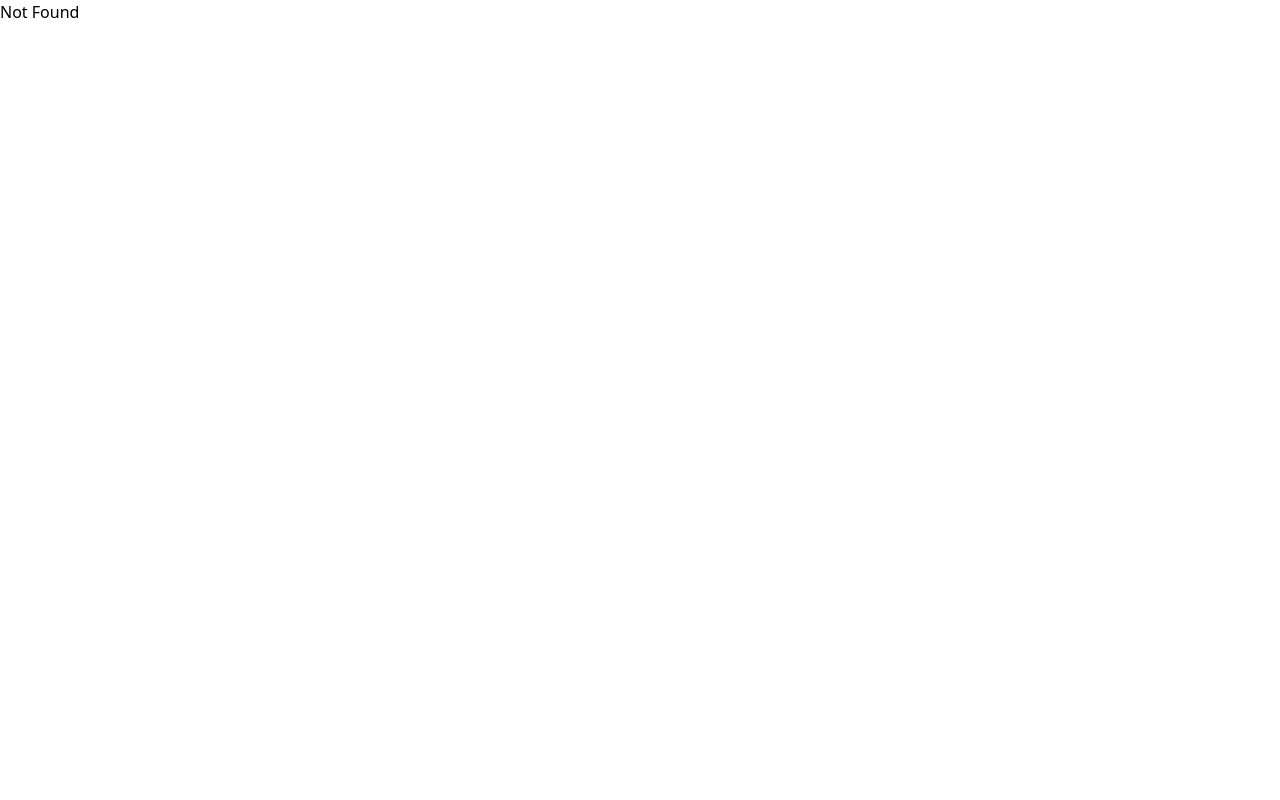
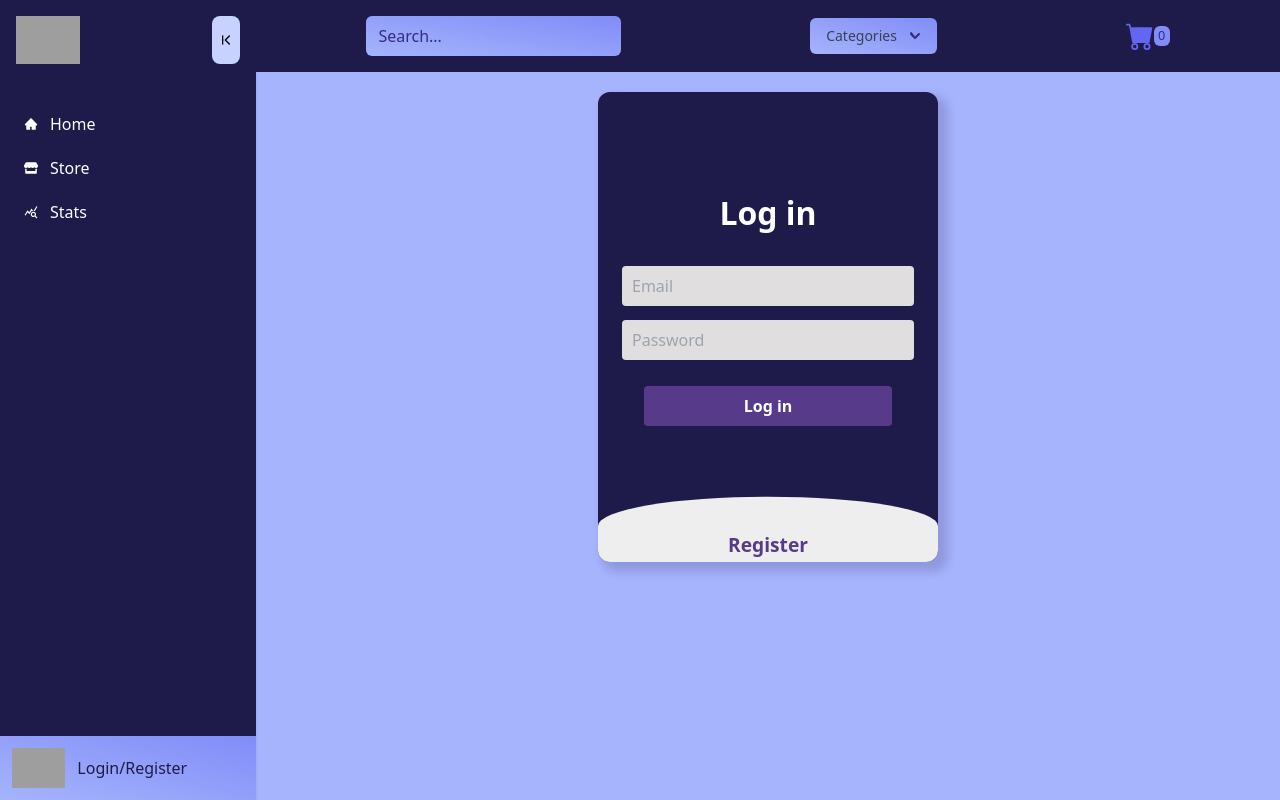
Before and after one commit to DavidGatto/eccomerce-nft, a React (Vite) app: page /login in a window 1280 px wide. Built offline with nearby package versions, Linux system fonts and the light colour scheme; grey boxes are pictures that could not be loaded.

Commit message:
Add filtered search and start designing login

```diff
--- a/src/App.jsx
+++ b/src/App.jsx
@@ -6,11 +6,14 @@ import { ItemDetailContainer } from "./components/pages/ItemDetailContainer/Item
 import { Layout } from "./components/layouts/Layout";
 import CartContextComponent from "./Context/CartContext";
 import Checkout from "./components/pages/Checkout/Checkout";
+import { SearchProvider } from "./Context/searchContext";
+import { Login } from "./components/pages/Login/Login";
 
 function App() {
   return (
     <BrowserRouter>
       <CartContextComponent>
+        <SearchProvider>
           <Routes>
             <Route element={<Layout />}>
               <Route path="/store" element={<ItemListContainer />} />
@@ -22,9 +25,11 @@ function App() {
               <Route path="/cart" element={<CartContainer />} />
               <Route path="/itemDetail/:id" element={<ItemDetailContainer />} />
               <Route path="/checkout" element={<Checkout />} />
+              <Route path="/login" element={<Login />} />
             </Route>
             <Route path="*" element={<h1>Not Found</h1>} />
           </Routes>
+        </SearchProvider>
       </CartContextComponent>
     </BrowserRouter>
   );
--- /dev/null
+++ b/src/Context/SearchContext.jsx
@@ -0,0 +1,17 @@
+import { createContext, useState } from "react";
+
+export const SearchContext = createContext();
+
+export const SearchProvider = ({ children }) => {
+  const [searchTerm, setSearchTerm] = useState("");
+
+  const handleSearch = (searchValue) => {
+    setSearchTerm(searchValue);
+  };
+
+  return (
+    <SearchContext.Provider value={{ searchTerm, handleSearch }}>
+      {children}
+    </SearchContext.Provider>
+  );
+};
--- a/src/components/common/ProductCard/ProductCard.jsx
+++ b/src/components/common/ProductCard/ProductCard.jsx
@@ -6,9 +6,7 @@ export const ProductCard = ({ item }) => {
       <img
         src={item.image}
         alt={item.title}
-        className={`w-auto h-auto object-cover ${
-          item.stock > 0 ? "" : "opacity-50"
-        }`}
+        className="w-auto h-auto object-cover"
       />
       <div className="p-4 bg-indigo-950">
         <h2 className="text-2xl text-indigo-300 font-semibold mb-2">
--- /dev/null
+++ b/src/components/common/WhitoutResult/WhitoutResult.jsx
@@ -0,0 +1,21 @@
+export const WhitoutResult = () => {
+  return (
+    <div className="flex justify-center items-center mt-24  bg-gradient-to-tr from-indigo-300 to-indigo-400 m-10 py-10 px-4 rounded-xl shadow-2xl">
+      <img
+        className=" w-52 h-52 rounded-xl"
+        src="https://res.cloudinary.com/dzmn27ifb/image/upload/v1698608845/8add68eaa891f1fdd8f0d8a5b3c77d90_wda81a.jpg"
+        alt="art nft"
+      />
+      <div className="text-center m-4">
+        <h1 className="text-2xl text-center text-indigo-950">
+          No results found, try searching for something else
+        </h1>
+      </div>
+      <img
+        className="w-52 h-52 rounded-xl"
+        src="https://res.cloudinary.com/dzmn27ifb/image/upload/v1698608842/c934c8dec9f06a314db5b51145265329_i7rm2u.jpg"
+        alt="nft art"
+      />
+    </div>
+  );
+};
--- a/src/components/layouts/Navbar/Navbar.jsx
+++ b/src/components/layouts/Navbar/Navbar.jsx
@@ -1,7 +1,17 @@
-import { useState } from "react";
+import { useContext, useState } from "react";
 import { CartWidget } from "../../common/CartWidget/CartWidget";
 import { Link } from "react-router-dom";
+import { SearchContext } from "../../../Context/searchContext";
+
 export const Navbar = ({ isSidebarExpanded }) => {
+  const { handleSearch } = useContext(SearchContext);
+  const [searchValue, setSearchValue] = useState("");
+
+  const handleChange = (event) => {
+    setSearchValue(event.target.value);
+    handleSearch(event.target.value);
+  };
+
   const [isMenuOpen, setIsMenuOpen] = useState(false);
 
   const toggleMenu = () => {
@@ -15,6 +25,8 @@ export const Navbar = ({ isSidebarExpanded }) => {
     >
       <div className="max-w-7xl">
         <input
+          value={searchValue}
+          onChange={handleChange}
           type="search"
           className="w-full py-2 px-3 placeholder-indigo-900 text-indigo-900 bg-gradient-to-tr from-indigo-300 to-indigo-400 hover:from-indigo-400 hover:to-indigo-500 rounded-md focus:outline-none"
           placeholder="Search..."
--- a/src/components/layouts/Sidebar/Sidebar.jsx
+++ b/src/components/layouts/Sidebar/Sidebar.jsx
@@ -49,8 +49,9 @@ export const Sidebar = () => {
             }`}
           >
             <div className="leading-4">
-              <h4 className="font-semibold text-white">Ttavoo</h4>
-              <span className="text-xs text-white">daviddgatto@gmail.com</span>
+              <Link to="/login">
+                <button className=" text-indigo-950">Login/Register</button>
+              </Link>
             </div>
           </div>
         </div>
--- a/src/components/pages/ItemListContainer/ItemList.jsx
+++ b/src/components/pages/ItemListContainer/ItemList.jsx
@@ -1,15 +1,26 @@
+import { useContext } from "react";
 import { ProductCard } from "../../common/ProductCard/ProductCard";
+import { SearchContext } from "../../../Context/searchContext";
+import { WhitoutResult } from "../../common/WhitoutResult/WhitoutResult";
 
 export const ItemList = ({ items, renderSkeletons }) => {
+  const { searchTerm } = useContext(SearchContext);
+
+  const filteredItems = items.filter((item) => {
+    return item.title.toLowerCase().includes(searchTerm.toLowerCase());
+  });
+
   return (
     <div className="container mx-auto bg-indigo-300">
       {items.length === 0 ? (
         <div className="grid grid-cols-1 sm:grid-cols-2 md:grid-cols-3 lg:grid-cols-3 m-4">
           {renderSkeletons()}
         </div>
+      ) : filteredItems.length === 0 ? (
+        <WhitoutResult />
       ) : (
         <div className="grid grid-cols-1 sm:grid-cols-2 md:grid-cols-3 lg:grid-cols-3 m-4">
-          {items.map((item) => (
+          {filteredItems.map((item) => (
             <ProductCard key={item.id} item={item} />
           ))}
         </div>
--- /dev/null
+++ b/src/components/pages/Login/Login.css
@@ -0,0 +1,99 @@
+.main {
+  position: relative;
+  display: flex;
+  flex-direction: column;
+  background-color: rgb(30, 27, 75);
+  height: 470px;
+  width: 340px;
+  overflow: hidden;
+  border-radius: 12px;
+  box-shadow: 7px 7px 10px 3px #24004628;
+}
+
+.form {
+  display: flex;
+  flex-direction: column;
+  gap: 14px;
+  padding: 24px;
+}
+
+/*checkbox to switch from sign up to login*/
+#chk {
+  display: none;
+}
+
+/*Login*/
+.login {
+  position: relative;
+  width: 100%;
+  height: 100%;
+}
+
+.login label {
+  margin: 25% 0 5%;
+}
+
+label {
+  color: #fff;
+  font-size: 2rem;
+  justify-content: center;
+  display: flex;
+  font-weight: bold;
+  cursor: pointer;
+  transition: 0.5s ease-in-out;
+}
+
+.input {
+  width: 100%;
+  height: 40px;
+  background: #e0dede;
+  padding: 10px;
+  border: none;
+  outline: none;
+  border-radius: 4px;
+}
+
+/*Register*/
+.register {
+  background: #eee;
+  border-radius: 60% / 10%;
+  transform: translateY(5%);
+  transition: 0.8s ease-in-out;
+}
+
+.register label {
+  color: #573b8a;
+  transform: scale(0.6);
+}
+
+#chk:checked ~ .register {
+  transform: translateY(-60%);
+}
+
+#chk:checked ~ .register label {
+  transform: scale(1);
+  margin: 10% 0 5%;
+}
+
+#chk:checked ~ .login label {
+  transform: scale(0.6);
+  margin: 5% 0 5%;
+}
+/*Button*/
+.form button {
+  width: 85%;
+  height: 40px;
+  margin: 12px auto 10%;
+  color: #fff;
+  background: #573b8a;
+  font-size: 1rem;
+  font-weight: bold;
+  border: none;
+  border-radius: 4px;
+  cursor: pointer;
+  transition: 0.2s ease-in;
+}
+
+.form button:hover {
+  background-color: #6d44b8;
+}
--- /dev/null
+++ b/src/components/pages/Login/Login.jsx
@@ -0,0 +1,64 @@
+import "./Login.css";
+
+export const Login = () => {
+  return (
+    <div className="flex justify-center mt-5">
+      <div className="main">
+        <input type="checkbox" id="chk" aria-hidden="true" />
+
+        <div className="login">
+          <form className="form">
+            <label htmlFor="chk" aria-hidden="true">
+              Log in
+            </label>
+            <input
+              className="input"
+              type="email"
+              name="email"
+              placeholder="Email"
+              required
+            />
+            <input
+              className="input"
+              type="password"
+              name="pswd"
+              placeholder="Password"
+              required
+            />
+            <button>Log in</button>
+          </form>
+        </div>
+
+        <div className="register">
+          <form className="form">
+            <label htmlFor="chk" aria-hidden="true">
+              Register
+            </label>
+            <input
+              className="input"
+              type="text"
+              name="txt"
+              placeholder="Username"
+              required
+            />
+            <input
+              className="input"
+              type="email"
+              name="email"
+              placeholder="Email"
+              required
+            />
+            <input
+              className="input"
+              type="password"
+              name="pswd"
+              placeholder="Password"
+              required
+            />
+            <button>Register</button>
+          </form>
+        </div>
+      </div>
+    </div>
+  );
+};
```
Lines whose indentation alone changed are shown as unchanged.
